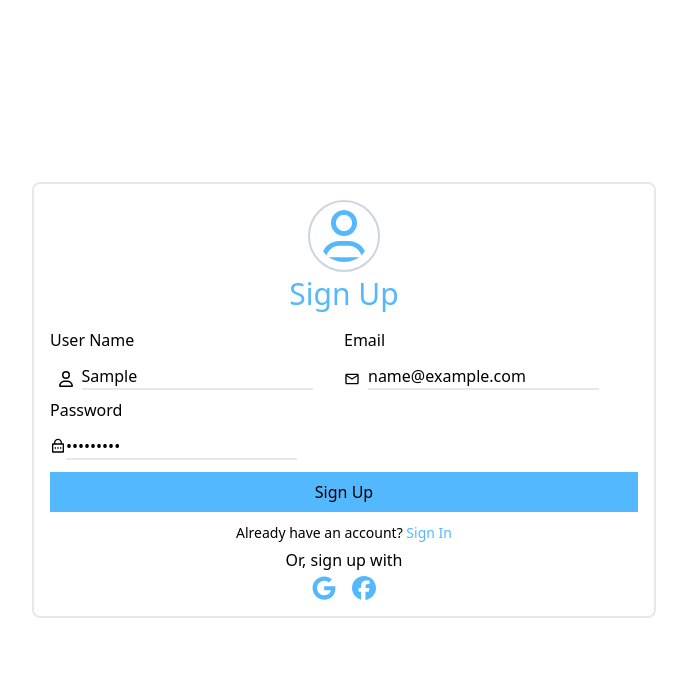
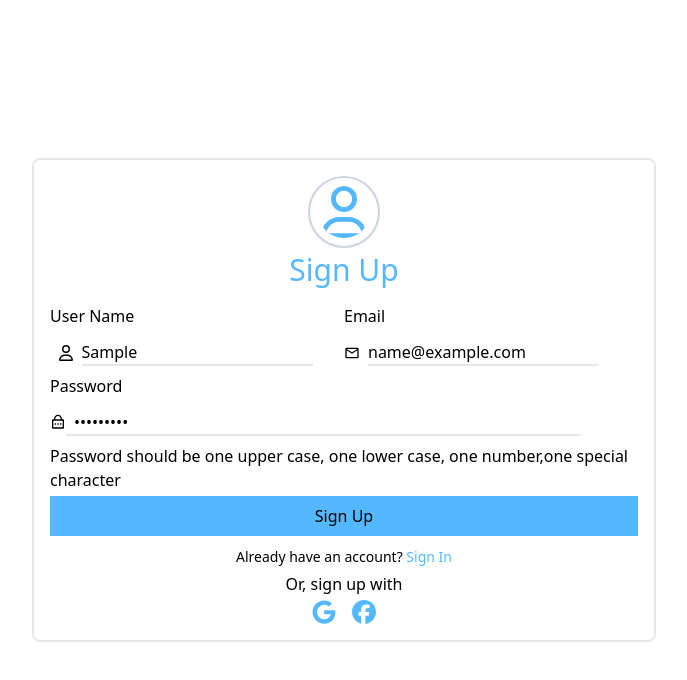
Before and after one commit to mahmud819/beats-learning-client, a React (Vite) app: page /signup in a window 1280 px wide. Both pictures are taken after typing "Sample", "name@example.com", "Sample123" into the empty fields and a click on the button "Sign Up". Shown: the top 680 px of the page, without its empty margins (296-983 px from the left). Built offline with nearby package versions, Linux system fonts and the light colour scheme.

Commit message:
form validation completed

```diff
--- a/package.json
+++ b/package.json
@@ -19,7 +19,8 @@
     "react-dom": "^19.1.0",
     "react-icons": "^5.5.0",
     "react-router-dom": "^7.9.4",
-    "sort-by": "^1.2.0"
+    "sort-by": "^1.2.0",
+    "sweetalert2": "^11.26.3"
   },
   "devDependencies": {
     "@eslint/js": "^9.25.0",
--- a/src/ErrorPage/Error.jsx
+++ b/src/ErrorPage/Error.jsx
@@ -1,16 +1,17 @@
 import React from "react";
-import { useRouteError } from "react-router-dom";
+import { Link, useRouteError } from "react-router-dom";
 
 const Error = () => {
     const error = useRouteError();
   console.error(error);
   return (
-    <div>
+    <div id="error-page" className="flex flex-col justify-center items-center lg:pt-[20%]">
       <h1>Oops!</h1>
       <p>Sorry, an unexpected error has occurred.</p>
       <p>
         <i>{error.statusText || error.message}</i>
       </p>
+      <Link className="btn mt-4" to='/' >Go Home</Link>
     </div>
   );
 };
--- a/src/Regester/Regester.jsx
+++ b/src/Regester/Regester.jsx
@@ -1,24 +1,71 @@
-import React, { useContext } from "react";
+import React, { useContext, useState } from "react";
 import { FaUserAlt } from "react-icons/fa";
 import { FaFacebook, FaGoogle, FaRegUser, FaUser } from "react-icons/fa6";
 import { MdOutlineMailOutline } from "react-icons/md";
 import { RiLockPasswordLine } from "react-icons/ri";
 import { Link } from "react-router-dom";
 import { AuthContext } from "../AuthProvider/AuthProvider";
+import Swal from "sweetalert2";
+import { validatePassword } from "firebase/auth";
+
+const Regester = () => {
+  const { createUser } = useContext(AuthContext);
+  // use states
 
 
-const Regester = () => {
-  const {creatUser} = useContext(AuthContext)
+  const [err,setErr] = useState('');
+  const [showpassword,setShowPassword]=useState(false);
 
+  // show password function
 
-  const handleSignUp=(e)=>{
+  const handleShowPassword=()=>{
+    setShowPassword(!true);
+  }
+
+  // sign up function
+
+  const handleSignUp = (e) => {
     e.preventDefault();
-    const form=e.target;
+    const form = e.target;
     const name = form.name.value;
     const email = form.email.value;
     const password = form.password.value;
-    console.log(name,email,password);
-  }
+    console.log(name, email, password);
+
+    setErr('');
+    // password length check function
+
+    if(password.length<8){
+        setErr('Password should be 8 character or longer');
+        return;
+      }
+
+    // input password validation
+
+      const passwordRegex = /^(?=.*[A-Z])(?=.*[a-z])(?=.*\d)(?=.*[!@#$%^&*()_+\-={}[\]|:;"'<>,.?/~`]).{8,}$/;
+
+      if(!passwordRegex.test(password)){
+        setErr('Password should be one upper case, one lower case, one number,one special character');
+        return;
+      }
+
+
+    // user create function
+
+    createUser(email, password)
+      .then((userCredential) => {
+        Swal.fire({
+          title: "Account create successful",
+          icon: "success",
+          draggable: true,
+        });
+      })
+      .catch((error) => {
+        console.log(error, error.message);
+        setErr(error.message);
+      });
+      form.reset();
+  };
   return (
     <div className=" flex min-h-screen bg-base-300 justify-center items-center ">
       {/* login main div */}
@@ -32,16 +79,15 @@ const Regester = () => {
             {/* User name section */}
 
             <div className="flex ">
-
               <div className="w-1/2">
                 <label htmlFor="">User Name</label>
                 <div className="flex justify-center items-center p-2 ">
-                  <FaRegUser className="mt-2 -ml-6" />
+                  <FaRegUser className="mt-1 -ml-6" />
                   <input
                     className="mt-1 ml-2 border-b-2 outline-none"
                     placeholder="User Name"
                     type="text"
-                    name='name'
+                    name="name"
                     required
                   />
                 </div>
@@ -52,7 +98,7 @@ const Regester = () => {
               <div className="1/2">
                 <label htmlFor="">Email</label>
                 <div className="flex justify-center items-center p-2 ">
-                  <MdOutlineMailOutline className="mt-2 -ml-2" />
+                  <MdOutlineMailOutline className="mt-1 -ml-2" />
                   <input
                     className="mt-1 ml-2 border-b-2 outline-none"
                     placeholder="Email"
@@ -60,6 +106,7 @@ const Regester = () => {
                     name="email"
                     required
                   />
+
                 </div>
               </div>
             </div>
@@ -73,23 +120,25 @@ const Regester = () => {
               <div className="flex  p-2 ">
                 <RiLockPasswordLine className="mt-2 -ml-2" />
                 <input
-                  className="mt-1 border-b-2 outline-none"
+                  className="w-[90%] mt-1 border-b-2 outline-none pl-2"
                   placeholder="Password"
                   type="Password"
                   name="password"
                   required
                 />
+                <i class="fa-regular fa-eye text-black -ml-6"></i>
               </div>
             </div>
 
+            {/* validation error messages  */}
+
+            {err && <p>{err}</p>}
             <button className="mt-1 bg-[#54B8FF] p-2">Sign Up</button>
           </form>
           <div className="text-center">
             <Link to="/login" className="text-center text-sm mx-auto">
               Already have an account?{" "}
-              <Link to="/login" className="text-[#54B8FF]">
-                Sign In
-              </Link>
+              <span className="text-[#54B8FF]">Sign In</span>
             </Link>
           </div>
 
```
Also changed, not shown: 1 other file (tests, documents, lock files or other folders).
